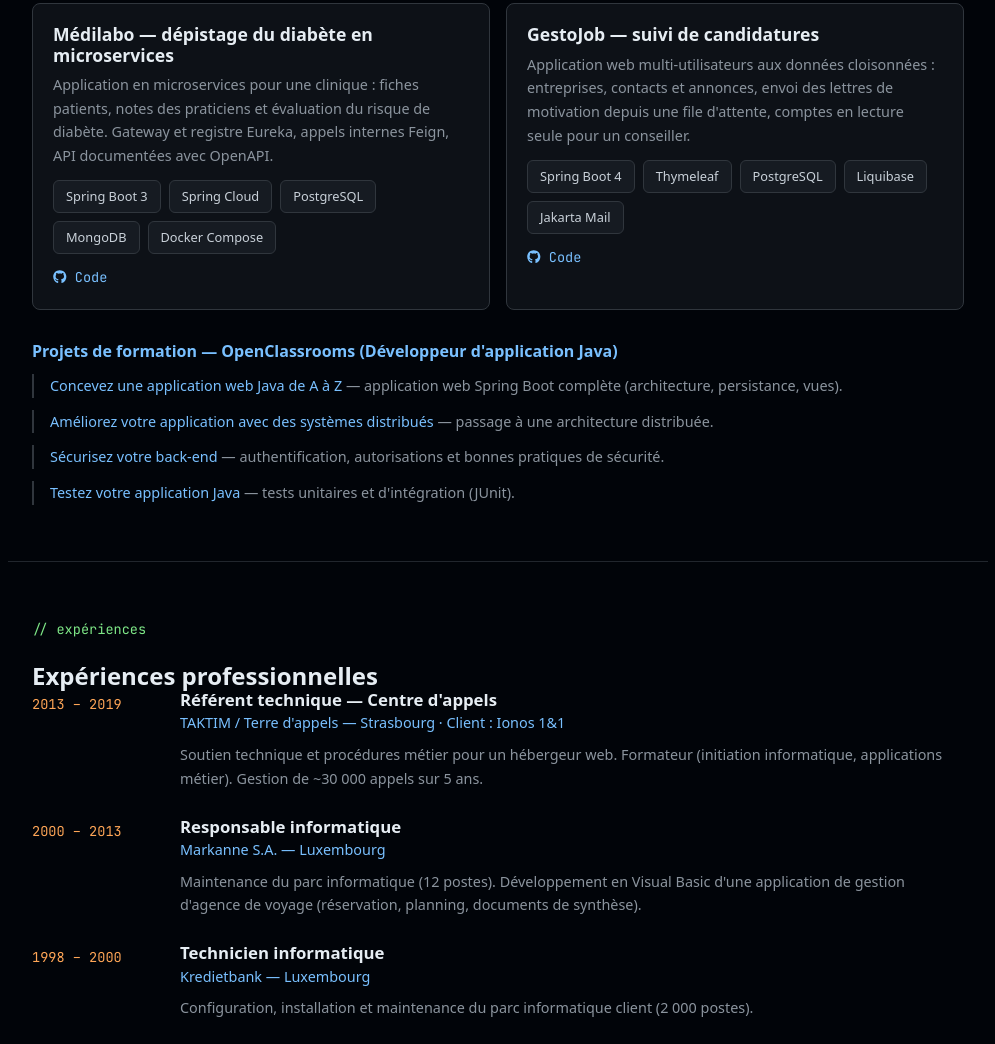
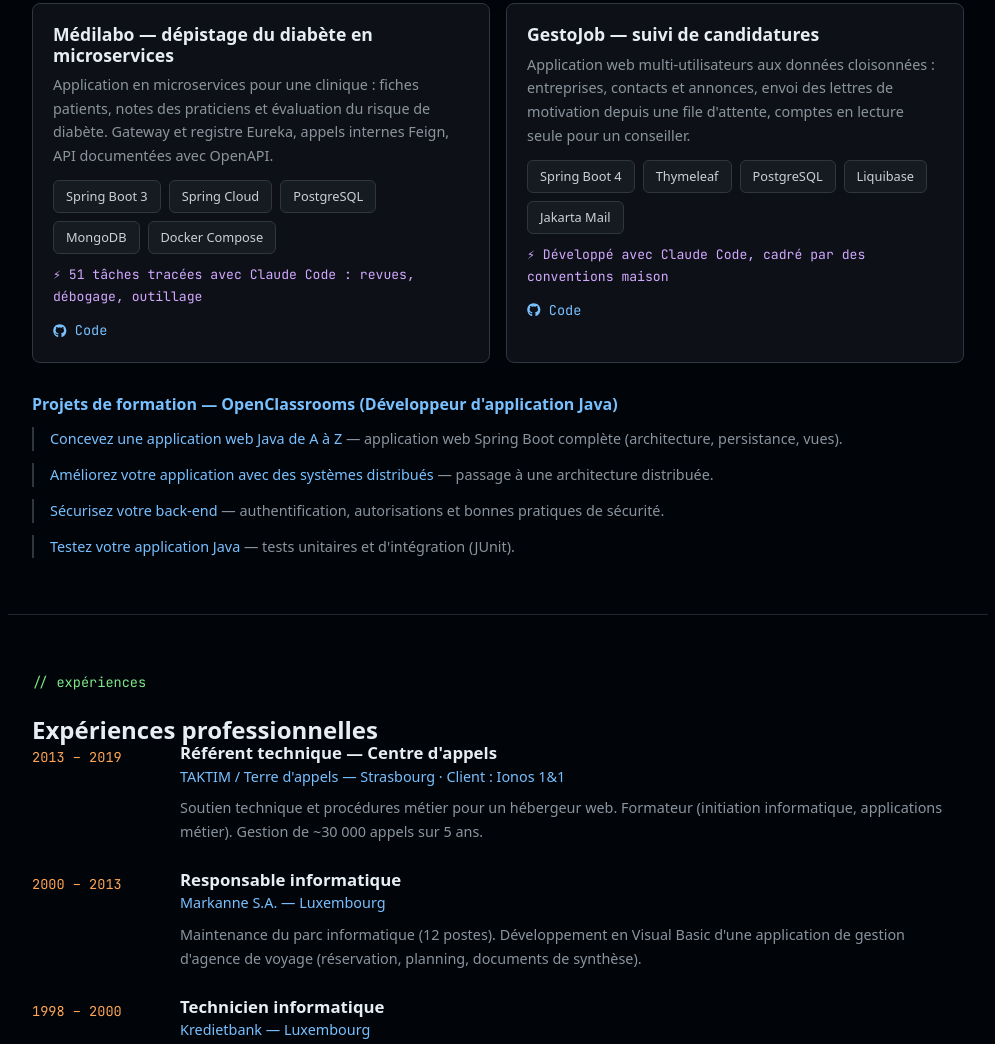
Before and after one commit to monsieur486/monsieur486, a plain HTML site: page www/index.html in a window 1280 px wide. Shown: the part 1931-2975 px from the top of the page, without its empty margins (142-1137 px from the left). Drawn offline with Linux system fonts and the light colour scheme.

Commit message:
feat(site): ajoute une note IA aux cartes Médilabo et GestoJob
Les notes reprennent ce que tracent les dépôts : le journal
utilisation-ia.md de Médilabo et le CLAUDE.md de GestoJob.

```diff
--- a/www/index.html
+++ b/www/index.html
@@ -208,6 +208,7 @@
                     <span class="tag">MongoDB</span>
                     <span class="tag">Docker Compose</span>
                 </div>
+                <p class="ia-note">51 tâches tracées avec Claude Code : revues, débogage, outillage</p>
                 <div class="project__links">
                     <a href="https://github.com/monsieur486/developpez_une_solution_en_microservices_pour_votre_client" target="_blank"><i class="fab fa-github"></i> Code</a>
                 </div>
@@ -226,6 +227,7 @@
                     <span class="tag">Liquibase</span>
                     <span class="tag">Jakarta Mail</span>
                 </div>
+                <p class="ia-note">Développé avec Claude Code, cadré par des conventions maison</p>
                 <div class="project__links">
                     <a href="https://github.com/monsieur486/gestoJob" target="_blank"><i class="fab fa-github"></i> Code</a>
                 </div>
```
